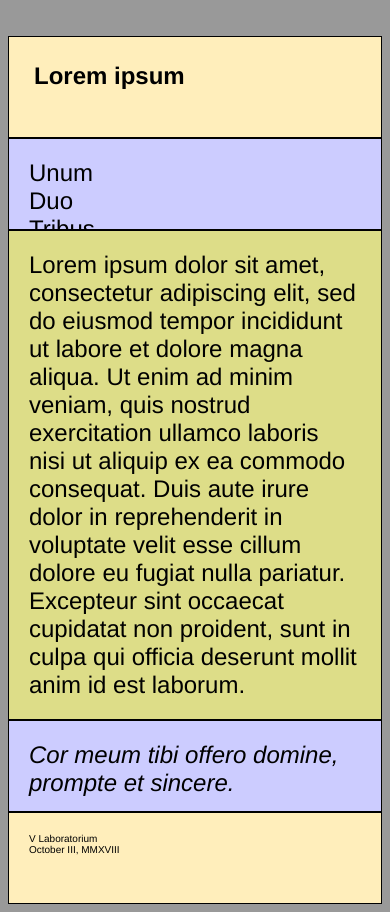
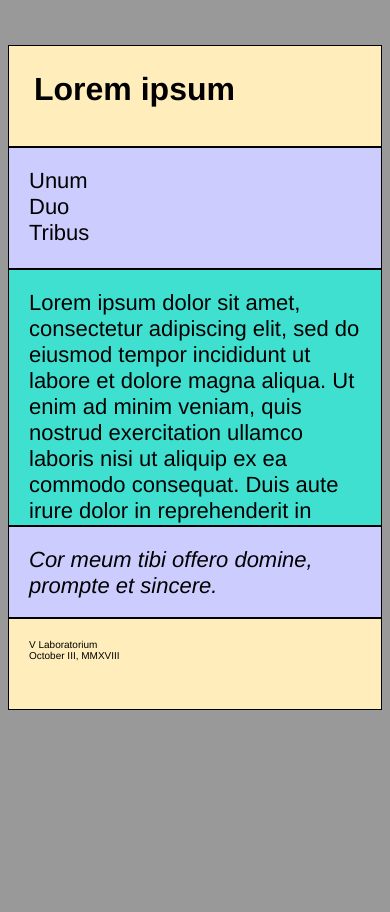
Before and after one commit to SnarkosaurusRex/cs336, a plain HTML site: page lab05/lab05.html in a window 390 px wide. After the commit the page ends 844 px from the top, so only its background shows below. Drawn offline with Linux system fonts and the light colour scheme.

Commit message:
lab 5 part 1 complete

```diff
--- a/lab05/lab05.html
+++ b/lab05/lab05.html
@@ -11,7 +11,7 @@
 
     <div id='main'>
       <article>
-        Lorem ipsum dolor sit amet, consectetur adipiscing elit, sed do eiusmod tempor incididunt ut labore et dolore magna aliqua. Ut enim ad minim veniam, quis nostrud exercitation ullamco laboris nisi ut aliquip ex ea commodo consequat. Duis aute irure dolor in reprehenderit in voluptate velit esse cillum dolore eu fugiat nulla pariatur. Excepteur sint occaecat cupidatat non proident, sunt in culpa qui officia deserunt mollit anim id est laborum.
+        Lorem ipsum dolor sit amet, consectetur adipiscing elit, sed do eiusmod tempor incididunt ut labore et dolore magna aliqua. Ut enim ad minim veniam, quis nostrud exercitation ullamco laboris nisi ut aliquip ex ea commodo consequat. Duis aute irure dolor in reprehenderit in voluptate velit esse cillum dolore eu fugiat nulla pariatur.
       </article>
 
       <nav>
--- a/lab05/lab05style.css
+++ b/lab05/lab05style.css
@@ -1,27 +1,26 @@
 body {
-    font: 24px Helvetica;
+    font: 32px Helvetica;
     background: #999999;
 }
 
 #main {
-    min-height: 500px;  /*change to 360px(??)*/
+    min-height: 360px;
     margin: 0px;
     padding: 0px;
     display: flex;
     flex-flow: row;
+    font-size: 22px;
 }
 
 #main > article {
-    /*margin: 4px;*/
     padding: 20px;
     border: 1px solid black;
-    background: #dddd88;
+    background: turquoise; /* the original color was gross, so I changed it */
     flex: 3 1 60%;
     order: 2;
 }
 
 #main > nav {
-    /*margin: 4px;*/
     padding: 20px;
     border: 1px solid black;
     background: #ccccff;
@@ -31,7 +30,6 @@ body {
 }
 
 #main > aside {
-    /*margin: 4px;*/
     padding: 20px;
     border: 1px solid black;
     background: #ccccff;
@@ -42,9 +40,8 @@ body {
 
 header {
     display: block;
-    /*margin: 4px;*/
     padding: 25px;
-    min-height: 90px;
+    min-height: 40px; /* 90px minus padding */
     border: 1px solid black;
     background: #ffeebb;
     font-weight: bold;  /*change this to use h1 tag instead? (if so, might need to mess with h1's margins/padding) */
@@ -52,9 +49,8 @@ header {
 
 footer {
     display: block;
-    /*margin: 4px;*/
     padding: 20px;
-    min-height: 90px;
+    min-height: 50px; /* 90px minus padding */
     border: 1px solid black;
     background: #ffeebb;
     font-size: 10px;
@@ -66,11 +62,6 @@ footer {
         flex-direction: column;
     }
 
-    #main > nav {
-        text-align: left;
-        order: 0;
-    }
-
     #main > article, #main > aside {
     /* Return them to document order */
         order: 1;
@@ -80,4 +71,15 @@ footer {
         min-height: 50px;
         max-height: 50px;
     }
+
+    #main > nav {
+        order: 0;
+        text-align: left;
+        min-height: 80px;
+    }
+
+    #main > article {
+    	min-height: 200px;
+    	max-height: 215px;
+    }
 }
```
